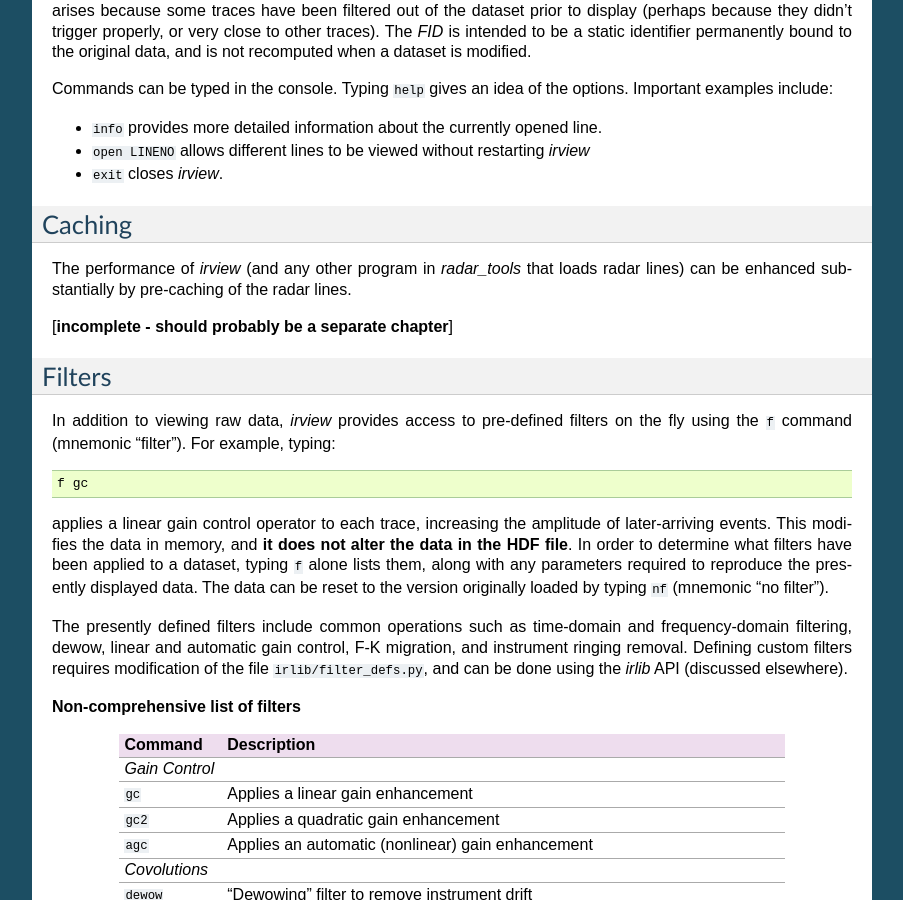
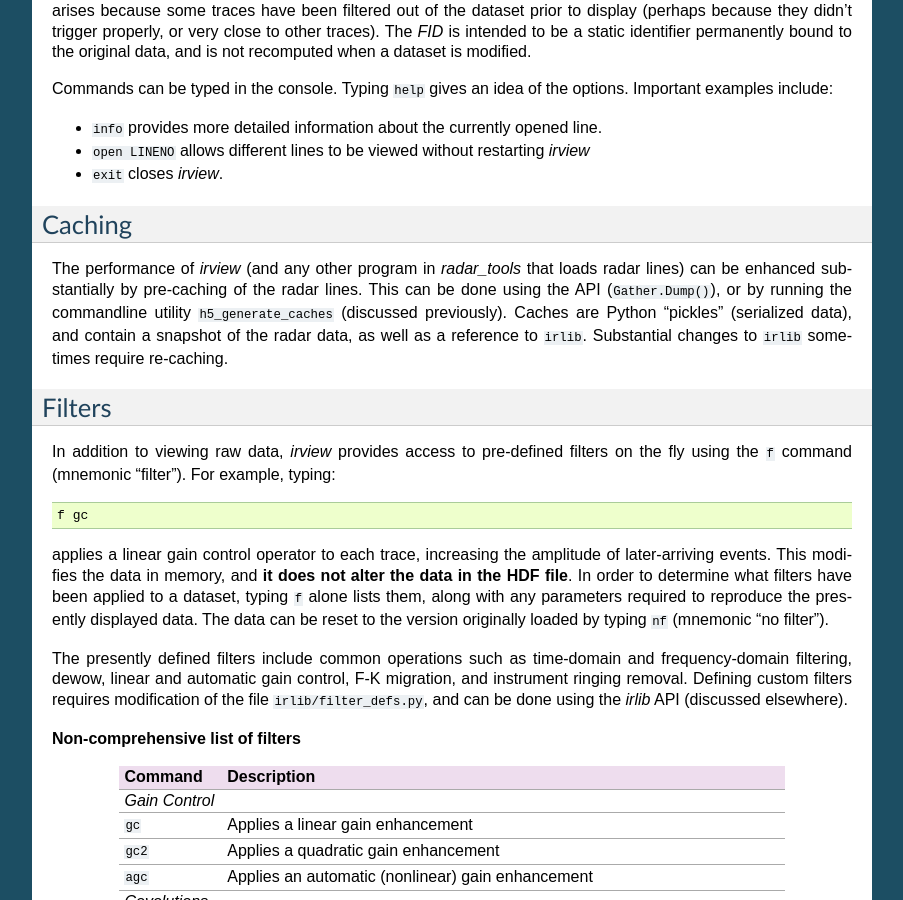
Before and after one commit to njwilson23/irlib, a Sphinx documentation site: the page built from doc/doc_irview.rst, in a window 1280 px wide and 900 px high, scrolled down 696 px. Shown: the whole window, without its empty margins (198-1101 px from the left). Built offline with Sphinx 7.4.7, drawn with Linux system fonts in a browser that asks for light colours.

Commit message:
finish cahcing subsection

```diff
--- a/doc/doc_irview.rst
+++ b/doc/doc_irview.rst
@@ -63,8 +63,11 @@ Caching
 
 The performance of *irview* (and any other program in *radar_tools* that loads
 radar lines) can be enhanced substantially by pre-caching of the radar lines.
-
-[**incomplete - should probably be a separate chapter**]
+This can be done using the API (``Gather.Dump()``), or by running the
+commandline utility ``h5_generate_caches`` (discussed previously). Caches
+are Python "pickles" (serialized data), and contain a snapshot of the radar
+data, as well as a reference to ``irlib``. Substantial changes to ``irlib``
+sometimes require re-caching.
 
 
 Filters
```
